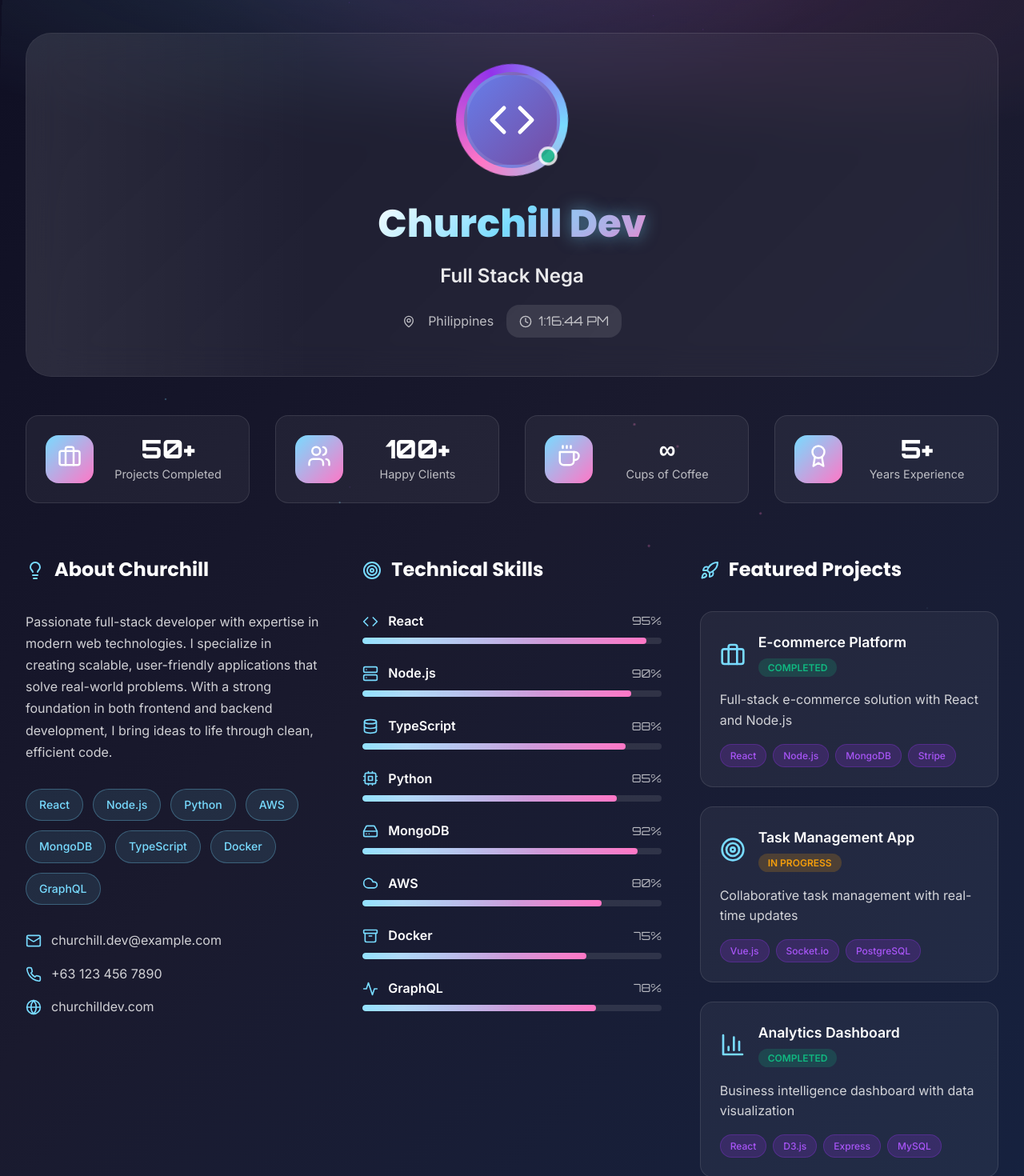
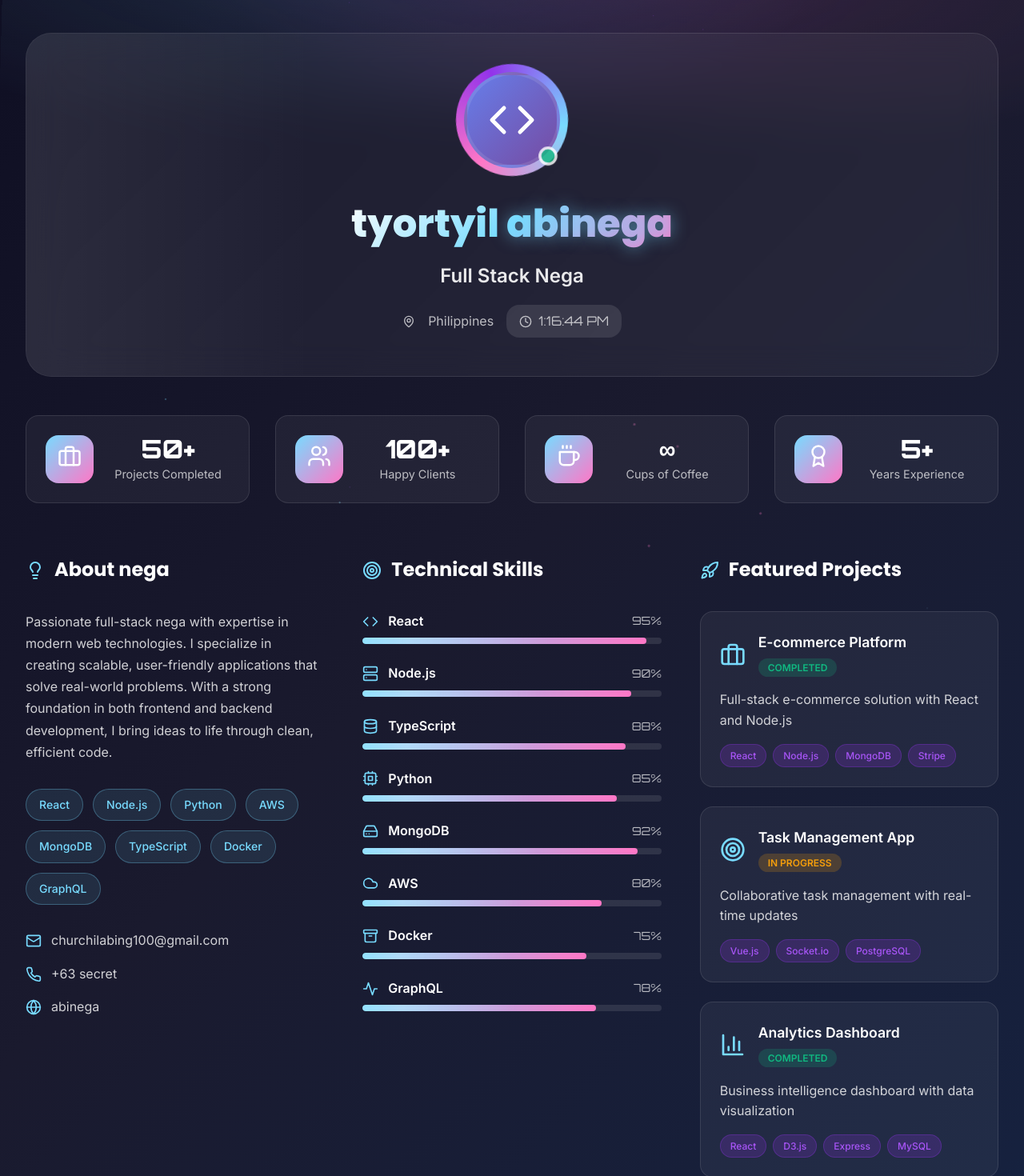
Before and after one commit to Kupalpriv/scrinshot, a React (Vite) app: page / in a window 1280 px wide. Shown: the part 1893-3363 px from the top of the page at 80% size. Built offline with nearby package versions, Linux system fonts and the light colour scheme.

Commit message:
Update Footer.jsx

```diff
--- a/src/components/Footer.jsx
+++ b/src/components/Footer.jsx
@@ -165,7 +165,7 @@ const Footer = () => {
 
             <div className="developer-info">
               <h2 className="developer-name">
-                Churchill <span className="name-accent">Dev</span>
+                tyortyil <span className="name-accent">abinega</span>
               </h2>
               <p className="developer-title">Full Stack Nega</p>
               <div className="developer-location">
@@ -226,10 +226,10 @@ const Footer = () => {
           <div className="footer-section about-section">
             <h3 className="section-title">
               <Lightbulb className="title-icon" />
-              About Churchill
+              About nega
             </h3>
             <p className="about-text">
-              Passionate full-stack developer with expertise in modern web technologies.
+              Passionate full-stack nega with expertise in modern web technologies.
               I specialize in creating scalable, user-friendly applications that solve real-world problems.
               With a strong foundation in both frontend and backend development, I bring ideas to life through clean, efficient code.
             </p>
@@ -243,15 +243,15 @@ const Footer = () => {
             <div className="contact-info">
               <div className="contact-item">
                 <Mail className="contact-icon" />
-                <span>churchill.dev@example.com</span>
+                <span>churchilabing100@gmail.com</span>
               </div>
               <div className="contact-item">
                 <Phone className="contact-icon" />
-                <span>+63 123 456 7890</span>
+                <span>+63 secret</span>
               </div>
               <div className="contact-item">
                 <Globe className="contact-icon" />
-                <span>churchilldev.com</span>
+                <span>abinega</span>
               </div>
             </div>
           </div>
```
